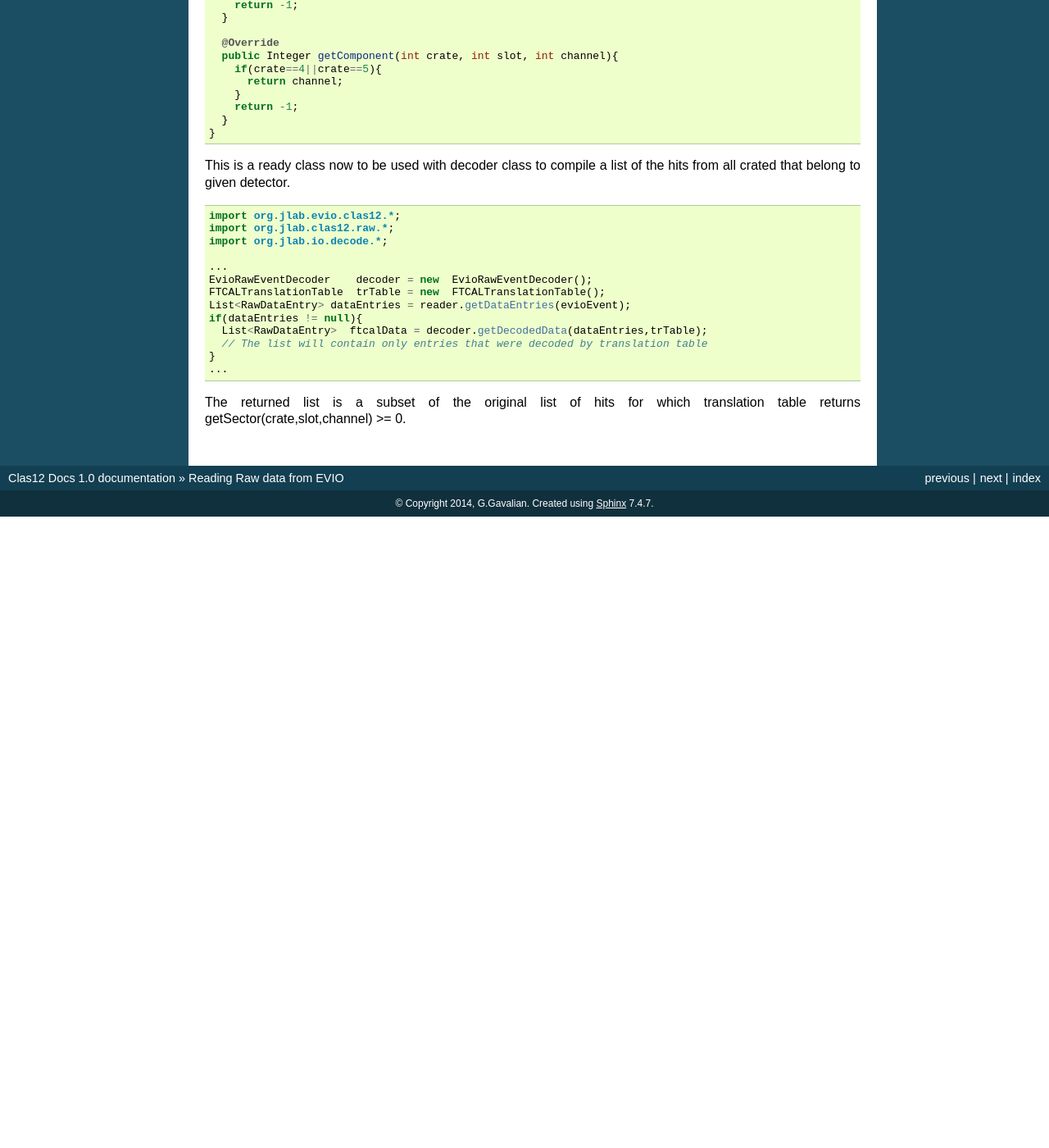
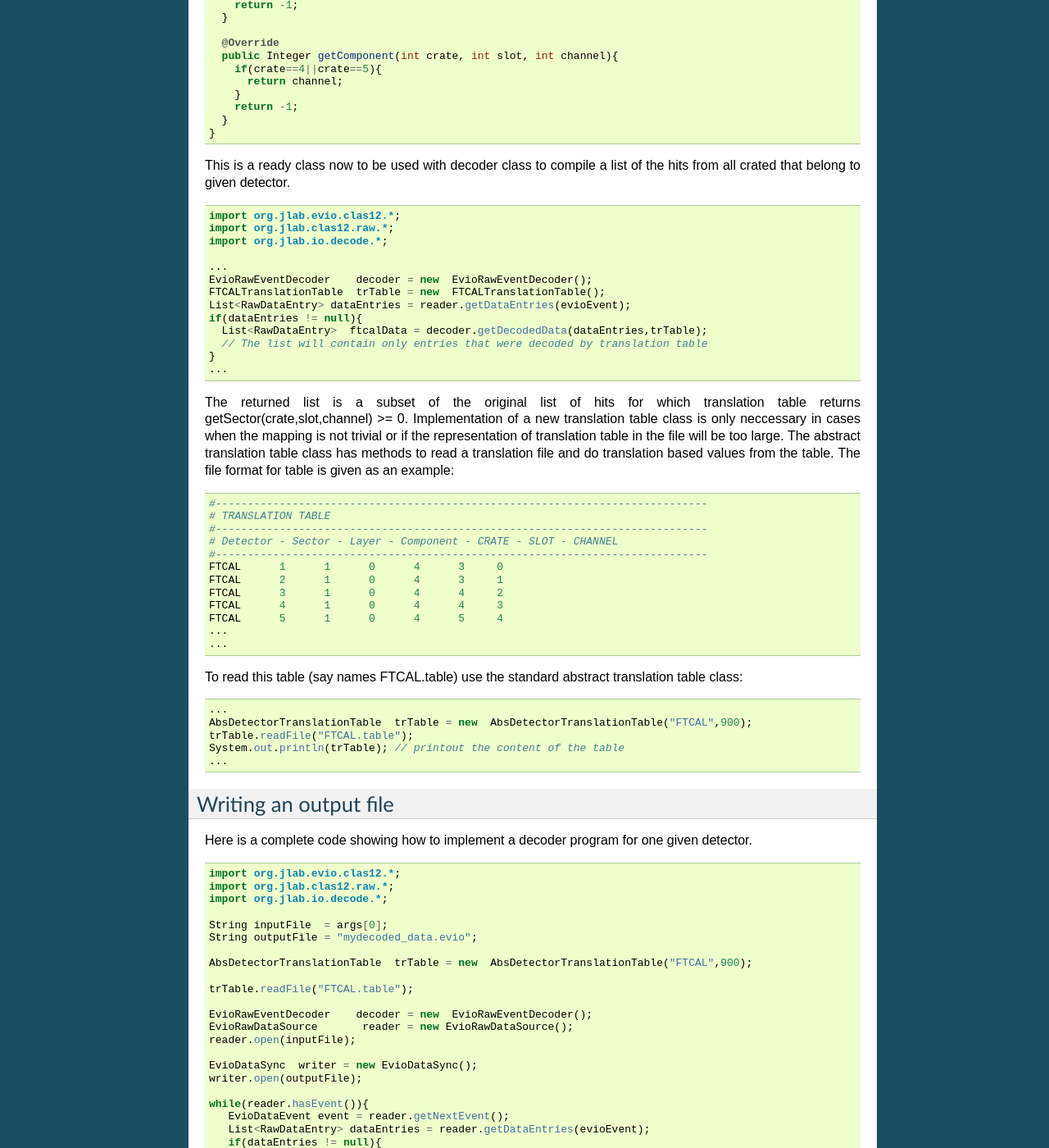
Before and after one commit to mckunkel/clas12docs, a Sphinx documentation site: the page built from OfflineSoftware/source/io/readingRawEvioFiles.rst, in a window 1280 px wide and 1400 px high, scrolled down 2322 px. Shown: the whole window at 82% size. Built offline with Sphinx 7.4.7, drawn with Linux system fonts in a browser that asks for light colours; before the commit the page ends 2952 px from its top, so only the background shows below that; some of the changed text lies outside the part shown.

Commit message:
added reconstruction section

```diff
--- a/OfflineSoftware/source/io/readingRawEvioFiles.rst
+++ b/OfflineSoftware/source/io/readingRawEvioFiles.rst
@@ -183,4 +183,90 @@ all crated that belong to given detector.
 
 
 The returned list is a subset of the original list of hits for which translation table
-returns getSector(crate,slot,channel) >= 0.
+returns getSector(crate,slot,channel) >= 0. Implementation of a new translation table class
+is only neccessary in cases when the mapping is not trivial or if the representation of
+translation table in the file will be too large. The abstract translation table class has methods
+to read a translation file and do translation based values from the table. The file format for
+table is given as an example:
+
+.. code-block:: bash
+
+  #-----------------------------------------------------------------------------
+  # TRANSLATION TABLE
+  #-----------------------------------------------------------------------------
+  # Detector - Sector - Layer - Component - CRATE - SLOT - CHANNEL
+  #-----------------------------------------------------------------------------
+  FTCAL      1      1      0      4      3     0
+  FTCAL      2      1      0      4      3     1
+  FTCAL      3      1      0      4      4     2
+  FTCAL      4      1      0      4      4     3
+  FTCAL      5      1      0      4      5     4
+  ...
+  ...
+
+To read this table (say names FTCAL.table) use the standard abstract translation table class:
+
+.. code-block:: java
+
+  ...
+  AbsDetectorTranslationTable  trTable = new  AbsDetectorTranslationTable("FTCAL",900);
+  trTable.readFile("FTCAL.table");
+  System.out.println(trTable); // printout the content of the table
+  ...
+
+Writing an output file
+======================
+
+Here is a complete code showing how to implement a decoder program for one given detector.
+
+.. code-block:: java
+
+   import org.jlab.evio.clas12.*;
+   import org.jlab.clas12.raw.*;
+   import org.jlab.io.decode.*;
+
+   String inputFile  = args[0];
+   String outputFile = "mydecoded_data.evio";
+
+   AbsDetectorTranslationTable  trTable = new  AbsDetectorTranslationTable("FTCAL",900);
+
+   trTable.readFile("FTCAL.table");
+
+   EvioRawEventDecoder    decoder = new  EvioRawEventDecoder();
+   EvioRawDataSource       reader = new EvioRawDataSource();
+   reader.open(inputFile);
+
+   EvioDataSync  writer = new EvioDataSync();
+   writer.open(outputFile);
+
+   while(reader.hasEvent()){
+      EvioDataEvent event = reader.getNextEvent();
+      List<RawDataEntry> dataEntries = reader.getDataEntries(evioEvent);
+      if(dataEntries != null){
+        List<RawDataEntry>  ftcalData = decoder.getDecodedData(dataEntries,trTable);
+        int nrows = ftcalData.size();
+        if(nrows>0){
+          EvioDataEvent  outEvent = writer.createEvent(EvioFactory.getDictionary());
+          EvioDataBank   bank     = outEvent.createBank("FTCAL::dgtz",nrows);
+          for(int loop = 0; loop < nrows; loop++){
+             int idx = ftcalData.get(loop).getComponent() % 22;
+             int idy = ftcalData.get(loop).getComponent() / 22;
+             int TDC = ftcalData.get(loop).getTDC();
+             int ADC = ftcalData.get(loop).getADC();
+             bank.setInt("idx",loop,idx);
+             bank.setInt("idy",loop,idy);
+             bank.setInt("ADC",loop,ADC);
+             bank.setInt("TDC",loop,TDC);
+          }
+          outEvent.appendBanks(bank);
+          writer.writeEvent(outEvent);
+        }
+      }
+    reader.list(event);
+   }
+
+   reader.close();
+   writer.close();
+
+This program will read raw hits from all crates, then decoded array will contain only hits from
+FTCAL which have entries in the translation table, then these hits will be written into the event.
```
Also changed, not shown: OfflineSoftware/source/index.rst (+10 -0 lines), 1 other file.
